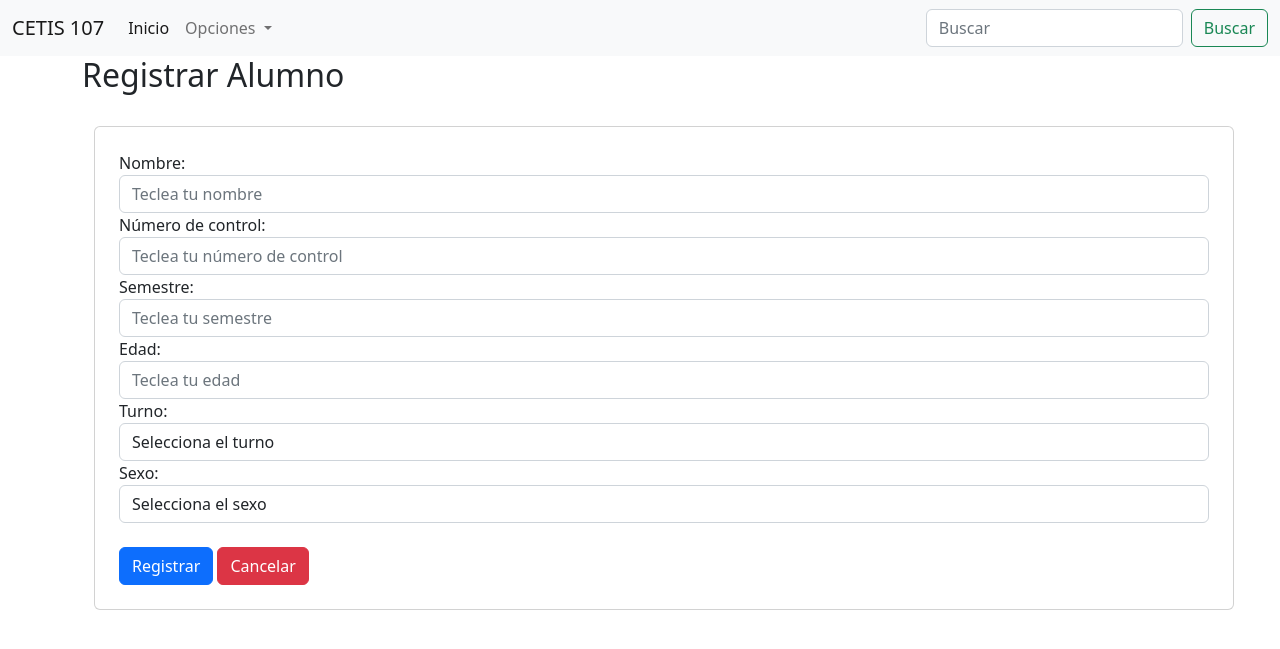
After one commit to Chav3zz/webybasededatos2023, a PHP site: page /registrarAlumno.php in a window 1280 px wide. The commit adds this page. Shown: the top 649 px of the page. Run offline with PHP 8.4, Linux system fonts and the light colour scheme.

Commit message:
25/10/2023

```diff
--- a/parcial2/consultarAlumnos.php
+++ b/parcial2/consultarAlumnos.php
@@ -3,7 +3,7 @@
 <head>
     <meta charset="UTF-8">
     <meta name="viewport" content="width=device-width, initial-scale=1.0">
-    <title>Document</title>
+    <title>Consultar alumnos</title>
     <link rel="stylesheet" href="css/bootstrap.css">
     <script src="code.jquery.com_jquery-3.7.1.js"></script>
 </head>
@@ -58,6 +58,6 @@
             </div>
         </div>
     </div>
-    <script src="js/bootstrap.js"></script>
+    <script src="js/bootstrap.bundle.js"></script>
 </body>
 </html>
--- a/parcial2/inicio.php
+++ b/parcial2/inicio.php
@@ -31,6 +31,7 @@
         CETIS 107 &copy; 2023
     </footer>
 
-    <script src="js/bootstrap.js"></script>
+    <script src="js/bootstrap.bundle.js"></script>
+
 </body>
 </html>
--- a/parcial2/menu.php
+++ b/parcial2/menu.php
@@ -1,66 +1,29 @@
-<!-- <nav class="navbar navbar-expand-lg bg-body-tertiary">
+<nav class="navbar navbar-expand-lg bg-light">
 	<div class="container-fluid">
-    <a class="navbar-brand" href="#">CETIS 107</a>
+		<a class="navbar-brand" href="inicio.php">CETIS 107</a>
 		<button class="navbar-toggler" type="button" data-bs-toggle="collapse" data-bs-target="#navbarSupportedContent" aria-controls="navbarSupportedContent" aria-expanded="false" aria-label="Toggle navigation">
 		<span class="navbar-toggler-icon"></span>
 		</button>
 		<div class="collapse navbar-collapse" id="navbarSupportedContent">
 		<ul class="navbar-nav me-auto mb-2 mb-lg-0">
 			<li class="nav-item">
-          <a class="nav-link active" aria-current="page" href="#">Inicio</a>
+			<a class="nav-link active" aria-current="page" href="inicio.php">Inicio</a>
 			</li>
 			<li class="nav-item dropdown">
-          <a class="nav-link dropdown-toggle" href="#" id="navbarDropdown" role="button" data-bs-toggle="dropdown" aria-expanded="false">
+			<a class="nav-link dropdown-toggle" href="#" role="button" data-bs-toggle="dropdown" aria-expanded="false">
 				Opciones
 			</a>
-          <ul class="dropdown-menu" aria-labelledby="navbarDropdown">
+			<ul class="dropdown-menu">
 				<li><a class="dropdown-item" href="inicio.php">Inicio</a></li>
 				<li><a class="dropdown-item" href="consultarAlumnos.php">Consultar alumnos</a></li>
 				<li><hr class="dropdown-divider"></li>
-            <li><a class="dropdown-item" href="#">Registrar alumno</a></li>
+				<li><a class="dropdown-item" href="registrarAlumno.php">Registrar alumnos</a></li>
 			</ul>
 			</li>
 		</ul>
-      <form class="d-flex">
+		<form class="d-flex" role="search">
 			<input class="form-control me-2" type="search" placeholder="Buscar" aria-label="Search">
-        <button class="btn btn-outline-secondary" type="submit">Buscar</button>
-      </form>
-    </div>
-  </div>
-</nav> -->
-
-<nav class="navbar navbar-expand-lg navbar-light bg-light">
-  <div class="container-fluid">
-    <a class="navbar-brand" href="#">CETIS 107</a>
-    <button class="navbar-toggler" type="button" data-bs-toggle="collapse" data-bs-target="#navbarSupportedContent" aria-controls="navbarSupportedContent" aria-expanded="false" aria-label="Toggle navigation">
-      <span class="navbar-toggler-icon"></span>
-    </button>
-    <div class="collapse navbar-collapse" id="navbarSupportedContent">
-      <ul class="navbar-nav me-auto mb-2 mb-lg-0">
-        <li class="nav-item">
-          <a class="nav-link active" aria-current="page" href="#">Casa</a>
-        </li>
-        <li class="nav-item">
-          <a class="nav-link" href="#">Link</a>
-        </li>
-        <li class="nav-item dropdown">
-          <a class="nav-link dropdown-toggle" href="#" id="navbarDropdown" role="button" data-bs-toggle="dropdown" aria-expanded="false">
-            Opciones
-          </a>
-          <ul class="dropdown-menu" aria-labelledby="navbarDropdown">
-            <li><a class="dropdown-item" href="inicio.php">inicio</a></li>
-            <li><a class="dropdown-item" href="consultarAlumnos.php">Consultar alumnos</a></li>
-            <li><hr class="dropdown-divider"></li>
-            <li><a class="dropdown-item" href="#">Something else here</a></li>
-          </ul>
-        </li>
-        <li class="nav-item">
-          <a class="nav-link disabled" href="#" tabindex="-1" aria-disabled="true">Disabled</a>
-        </li>
-      </ul>
-      <form class="d-flex">
-        <input class="form-control me-2" type="search" placeholder="Search" aria-label="Search">
-        <button class="btn btn-outline-success" type="submit">Search</button>
+			<button class="btn btn-outline-success" type="submit">Buscar</button>
 		</form>
 		</div>
 	</div>
--- /dev/null
+++ b/parcial2/registrarAlumno.php
@@ -0,0 +1,61 @@
+<!DOCTYPE html>
+<html lang="en">
+<head>
+    <meta charset="UTF-8">
+    <meta name="viewport" content="width=device-width, initial-scale=1.0">
+    <title>Registrar alumno</title>
+    <link rel="stylesheet" href="css/bootstrap.css">
+    <script src="code.jquery.com_jquery-3.7.1.js"></script>
+</head>
+<body>
+    <?php include 'menu.php'; ?>
+    <div class="container">
+        <div class="row">
+            <h2>Registrar Alumno</h2>
+            <div class="col-12 card m-4 p-4">
+                <form action="guardarRegistro.php" method="POST">
+                    <div class="form-group">
+                        <label for="">Nombre:</label>
+                        <input type="text" name="nombre" class="form-control" placeholder="Teclea tu nombre" required>
+                    </div>
+                    <div class="form-group">
+                        <label for="">Número de control:</label>
+                        <input type="text" name="nc" class="form-control" placeholder="Teclea tu número de control" required>
+                    </div>
+                    <div class="form-group">
+                        <label for="">Semestre:</label>
+                        <input type="number" name="semestre" class="form-control" placeholder="Teclea tu semestre" required>
+                    </div>
+                    <div class="form-group">
+                        <label for="">Edad:</label>
+                        <input type="number" name="edad" class="form-control" placeholder="Teclea tu edad" required>
+                    </div>
+                    <div class="form-group">
+                        <label for="">Turno:</label>
+                        <select name="turno" class="form-control" required>
+                            <option value="">Selecciona el turno</option>
+                            <option value="Matutino">Matutino</option>
+                            <option value="Vespertino">Vespertino</option>
+                        </select>
+                    </div>
+                    <div class="form-group">
+                        <label for="">Sexo:</label>
+                        <select name="sexo" class="form-control" required>
+                            <option value="">Selecciona el sexo</option>
+                            <option value="0">Femenino</option>
+                            <option value="1">Masculino</option>
+                            <option value="2">Prefiero no responder</option>
+                        </select>
+                    </div><br>
+                    <div>
+                        <input type="submit" value="Registrar" class="btn btn-primary">
+                        <a href="consultarAlumnos.php" class="btn btn-danger">Cancelar</a>
+                    </div>
+                </form>
+            </div>
+        </div>
+    </div>
+
+    <script src="js/bootstrap.bundle.js"></script>
+</body>
+</html>
```
Also changed, not shown: parcial2/guardarRegistro.php (added, +19 -0 lines). Lines whose indentation alone changed are shown as unchanged.
